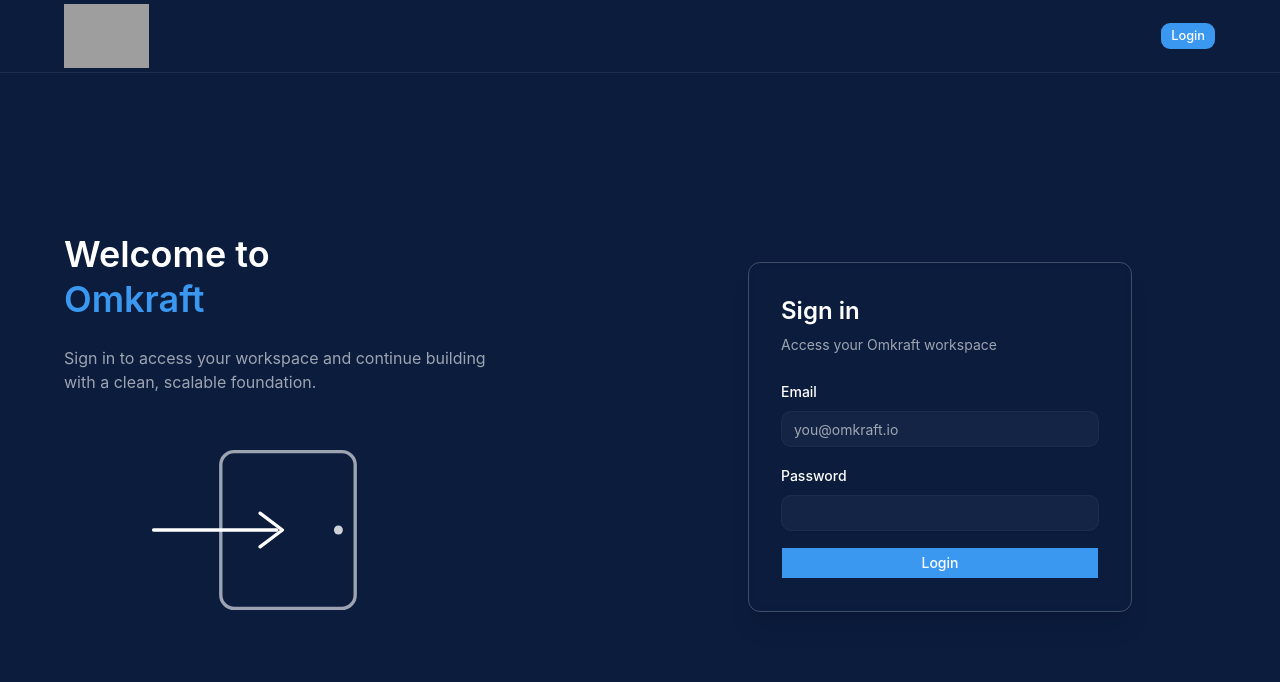
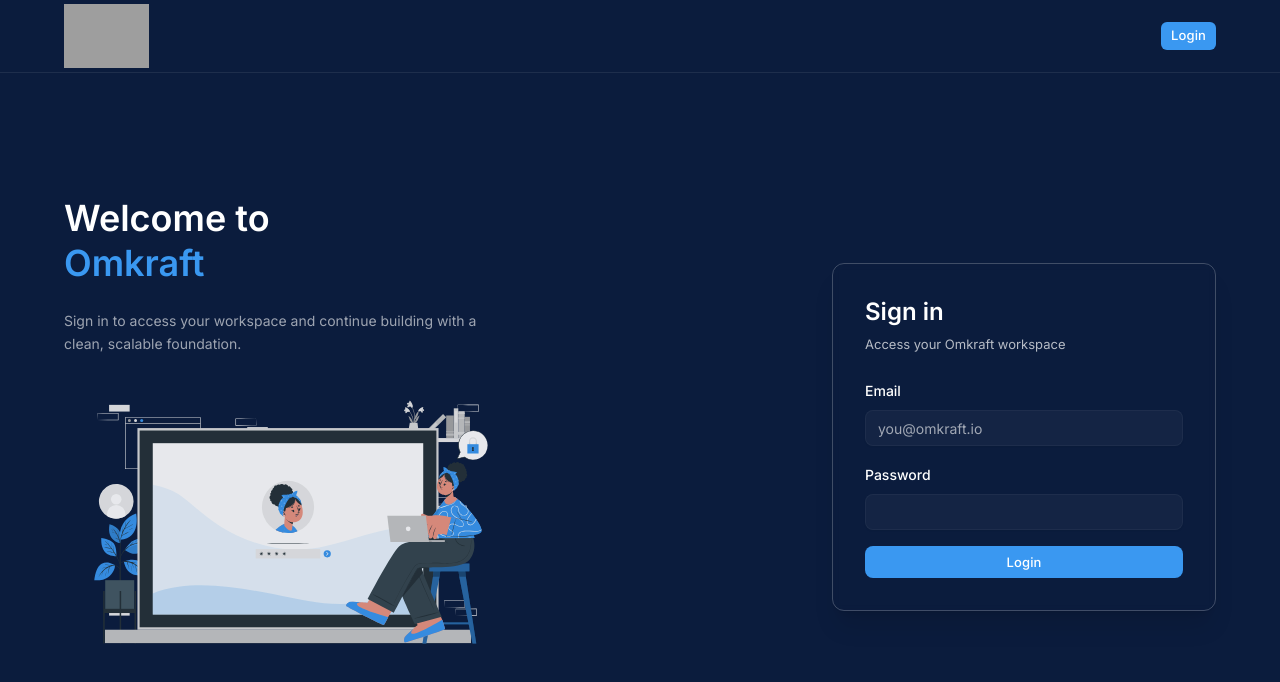
Before and after one commit to Omkraft/app-ui, a React (Vite) app: page /login in a window 1280 px wide. Shown: the top 682 px of the page. Built offline with nearby package versions, Linux system fonts and the light colour scheme; no server answers; grey boxes are pictures that could not be loaded.

Commit message:
feat(ui): add Omkraft typography and button UX standards (#17)
* chore(ui): add Vercel SPA routing configuration

* ci: fix Vercel deploy action token compatibility

* feat(ui): establish Omkraft typography and button design system

```diff
--- a/package.json
+++ b/package.json
@@ -11,6 +11,7 @@
     "preview": "vite preview"
   },
   "dependencies": {
+    "@fontsource/inter": "^5.2.8",
     "@radix-ui/react-label": "^2.1.8",
     "@radix-ui/react-slot": "^1.2.4",
     "class-variance-authority": "^0.7.1",
--- a/src/components/ui/button.tsx
+++ b/src/components/ui/button.tsx
@@ -5,26 +5,31 @@ import { cva, type VariantProps } from 'class-variance-authority';
 import { cn } from '@/lib/utils';
 
 const buttonVariants = cva(
-	'focus-visible:border-ring focus-visible:ring-ring/50 aria-invalid:ring-destructive/20 dark:aria-invalid:ring-destructive/40 aria-invalid:border-destructive dark:aria-invalid:border-destructive/50 rounded-lg border border-transparent bg-clip-padding text-sm font-medium focus-visible:ring-[3px] aria-invalid:ring-[3px] [&_svg:not([class*="size-"])]:size-4 inline-flex items-center justify-center whitespace-nowrap transition-all disabled:pointer-events-none disabled:opacity-50 [&_svg]:pointer-events-none shrink-0 [&_svg]:shrink-0 outline-none group/button select-none',
+	'inline-flex items-center justify-center whitespace-nowrap transition-all select-none \
+	text-button tracking-button rounded-md',
 	{
 		variants: {
 			variant: {
-				default: 'bg-primary text-primary-foreground hover:bg-primary/90',
-				outline: 'border-border bg-background hover:bg-muted hover:text-foreground dark:bg-input/30 dark:border-input dark:hover:bg-input/50 aria-expanded:bg-muted aria-expanded:text-foreground',
-				secondary: 'bg-background text-secondary-foreground hover:bg-secondary/80 aria-expanded:bg-secondary aria-expanded:text-secondary-foreground',
-				ghost: 'hover:bg-muted hover:text-foreground dark:hover:bg-muted/50 aria-expanded:bg-muted aria-expanded:text-foreground',
-				destructive: 'bg-destructive/10 hover:bg-destructive/20 focus-visible:ring-destructive/20 dark:focus-visible:ring-destructive/40 dark:bg-destructive/20 text-destructive focus-visible:border-destructive/40 dark:hover:bg-destructive/30',
-				link: 'text-primary underline-offset-4 hover:underline',
+				default:
+          'bg-primary text-primary-foreground hover:opacity-90',
+
+				secondary:
+          'bg-secondary text-secondary-foreground hover:bg-secondary/80',
+
+				outline:
+          'border border-border bg-transparent hover:bg-white/5',
+
+				ghost:
+          'hover:bg-white/5',
+
+				destructive:
+          'bg-[var(--destructive-bg)] text-[var(--destructive)] \
+           hover:bg-[var(--destructive-hover)] focus-visible:ring-[var(--destructive)]',
 			},
 			size: {
-				default: 'h-8 gap-1.5 px-2.5 has-data-[icon=inline-end]:pr-2 has-data-[icon=inline-start]:pl-2',
-				xs: 'h-6 gap-1 rounded-[min(var(--radius-md),10px)] px-2 text-xs in-data-[slot=button-group]:rounded-lg has-data-[icon=inline-end]:pr-1.5 has-data-[icon=inline-start]:pl-1.5 [&_svg:not([class*=\'size-\'])]:size-3',
-				sm: 'h-7 gap-1 rounded-[min(var(--radius-md),12px)] px-2.5 text-[0.8rem] in-data-[slot=button-group]:rounded-lg has-data-[icon=inline-end]:pr-1.5 has-data-[icon=inline-start]:pl-1.5 [&_svg:not([class*=\'size-\'])]:size-3.5',
-				lg: 'h-9 gap-1.5 px-2.5 has-data-[icon=inline-end]:pr-3 has-data-[icon=inline-start]:pl-3',
-				icon: 'size-8',
-				'icon-xs': 'size-6 rounded-[min(var(--radius-md),10px)] in-data-[slot=button-group]:rounded-lg [&_svg:not([class*=\'size-\'])]:size-3',
-				'icon-sm': 'size-7 rounded-[min(var(--radius-md),12px)] in-data-[slot=button-group]:rounded-lg',
-				'icon-lg': 'size-9',
+				sm: 'h-7 px-2.5 rounded-sm',
+				default: 'h-8 px-3 rounded-md',
+				lg: 'h-9 px-4 rounded-md',
 			},
 		},
 		defaultVariants: {
--- a/src/main.tsx
+++ b/src/main.tsx
@@ -1,3 +1,5 @@
+import '@fontsource/inter/latin.css';
+
 import React from 'react';
 import ReactDOM from 'react-dom/client';
 import { BrowserRouter } from 'react-router-dom';
--- a/src/pages/Login.tsx
+++ b/src/pages/Login.tsx
@@ -5,6 +5,8 @@ import { login } from '../api/auth';
 import { Button } from '@/components/ui/button';
 import { Input } from '@/components/ui/input';
 import { Label } from '@/components/ui/label';
+
+import loginIllustration from '@/assets/login-illustration.svg';
 
 export default function Login() {
 	const [email, setEmail] = useState('');
@@ -50,61 +52,21 @@ export default function Login() {
 							with a clean, scalable foundation.
 						</p>
 
-						{/* Lightweight inline SVG */}
-						<svg
-							viewBox="0 0 400 200"
-							className="w-full max-w-md text-primary/80"
-							fill="none"
-						>
-							{/* Door frame */}
-							<rect
-								x="140"
-								y="30"
-								width="120"
-								height="140"
-								rx="12"
-								stroke="currentColor"
-								strokeWidth="3"
-								opacity="0.6"
-							/>
-
-							{/* Arrow entering */}
-							<path
-								d="M80 100 H190"
-								stroke="currentColor"
-								strokeWidth="3"
-								strokeLinecap="round"
-							/>
-
-							<path
-								d="M175 85 L195 100 L175 115"
-								stroke="currentColor"
-								strokeWidth="3"
-								strokeLinecap="round"
-								strokeLinejoin="round"
-							/>
-
-							{/* Door knob */}
-							<circle
-								cx="245"
-								cy="100"
-								r="4"
-								fill="currentColor"
-								opacity="0.8"
-							/>
-						</svg>
+						<img
+							src={loginIllustration}
+							alt="Login illustration"
+							className="w-full max-w-md opacity-90"
+						/>
 
 					</div>
 				</div>
 
 				{/* Login card */}
-				<div className="flex justify-center">
+				<div className="flex justify-end">
 					<div className="w-full max-w-sm rounded-xl border border-border bg-background/95 backdrop-blur-sm p-8 shadow-xl">
 						<div className="mb-6 space-y-2">
-							<h2 className="text-2xl font-semibold text-foreground">
-								Sign in
-							</h2>
-							<p className="text-sm text-muted-foreground">
+							<h2 className="text-white">Sign in</h2>
+							<p className="text-body-sm text-white/70">
 								Access your Omkraft workspace
 							</p>
 						</div>
--- a/src/styles/_variables.scss
+++ b/src/styles/_variables.scss
@@ -6,8 +6,8 @@ $navy: #0b1c3d;
 $text-navy: #0e2a4d;
 $white: #ffffff;
 
-$system-font: -apple-system, BlinkMacSystemFont, "SF Pro Display",
-	"SF Pro Text", "Helvetica Neue", Arial, sans-serif;
+$system-font: 'Inter', system-ui, -apple-system, BlinkMacSystemFont,
+	'Segoe UI', Roboto, Arial, sans-serif;
 
 :root {
 	/* Typography */
@@ -43,5 +43,56 @@ $system-font: -apple-system, BlinkMacSystemFont, "SF Pro Display",
 	--input: rgba(255, 255, 255, 0.04);
 	--ring: var(--omkraft-primary);
 
-	--radius-md: 10px;
+	/* ========================= */
+	/* Omkraft Radius System */
+	/* ========================= */
+
+	--radius-sm: 6px;
+	--radius-md: 8px;
+	--radius-lg: 10px;
+
+	/* ========================= */
+	/* Omkraft Typography Scale */
+	/* ========================= */
+
+	--font-h1-size: 2rem;       /* 32px */
+	--font-h1-weight: 600;
+	--font-h1-line: 1.25;
+
+	--font-h2-size: 1.5rem;     /* 24px */
+	--font-h2-weight: 600;
+	--font-h2-line: 1.3;
+
+	--font-h3-size: 1.25rem;    /* 20px */
+	--font-h3-weight: 600;
+	--font-h3-line: 1.35;
+
+	--font-h4-size: 1rem;       /* 16px */
+	--font-h4-weight: 600;
+	--font-h4-line: 1.4;
+
+	--font-body-lg-size: 1rem;  /* 16px */
+	--font-body-size: 0.875rem; /* 14px */
+	--font-body-sm-size: 0.8125rem; /* 13px */
+	--font-caption-size: 0.75rem;   /* 12px */
+
+	--font-body-weight: 400;
+	--font-line-normal: 1.6;
+
+	/* ========================= */
+	/* Omkraft Button Typography */
+	/* ========================= */
+
+	--button-font-size: 0.8125rem; /* 13px */
+	--button-font-weight: 500;
+	--button-line-height: 1.2;
+	--button-letter-spacing: 0.01em;
+
+	/* ========================= */
+	/* Omkraft Destructive Tokens */
+	/* ========================= */
+
+	--destructive: #dc2626; /* Calm red */
+	--destructive-bg: rgba(220, 38, 38, 0.12);
+	--destructive-hover: rgba(220, 38, 38, 0.18);
 }
--- a/src/styles/global.scss
+++ b/src/styles/global.scss
@@ -12,11 +12,11 @@
 
 /* Global base */
 :root {
+	font-family: var(--font-sans);
 	color-scheme: light;
 }
 
 body {
-	font-family: var(--font-sans);
 	background-color: $white;
 	color: $text-navy;
 }
@@ -51,3 +51,57 @@ body {
 input:focus-visible {
 	box-shadow: 0 0 0 3px rgba(58, 152, 241, 0.35);
 }
+
+h1 {
+  font-size: var(--font-h1-size);
+  font-weight: var(--font-h1-weight);
+  line-height: var(--font-h1-line);
+}
+
+h2 {
+  font-size: var(--font-h2-size);
+  font-weight: var(--font-h2-weight);
+  line-height: var(--font-h2-line);
+}
+
+h3 {
+  font-size: var(--font-h3-size);
+  font-weight: var(--font-h3-weight);
+  line-height: var(--font-h3-line);
+}
+
+h4 {
+  font-size: var(--font-h4-size);
+  font-weight: var(--font-h4-weight);
+  line-height: var(--font-h4-line);
+}
+
+p {
+  font-size: var(--font-body-size);
+  font-weight: var(--font-body-weight);
+  line-height: var(--font-line-normal);
+}
+
+.small {
+  font-size: var(--font-body-sm-size);
+}
+
+.caption {
+  font-size: var(--font-caption-size);
+  opacity: 0.75;
+}
+
+button,
+.button {
+	font-size: var(--button-font-size);
+	font-weight: var(--button-font-weight);
+	line-height: var(--button-line-height);
+	letter-spacing: var(--button-letter-spacing);
+	border-radius: var(--radius-md);
+
+	&:disabled {
+		opacity: 0.45;
+		cursor: not-allowed;
+		pointer-events: none;
+	}
+}
--- a/tailwind.config.ts
+++ b/tailwind.config.ts
@@ -45,6 +45,21 @@ const config: Config = {
 			fontFamily: {
 				sans: ['var(--font-sans)'],
 			},
+
+			fontSize: {
+				h1: ['2rem', { lineHeight: '1.25', fontWeight: '600' }],
+				h2: ['1.5rem', { lineHeight: '1.3', fontWeight: '600' }],
+				h3: ['1.25rem', { lineHeight: '1.35', fontWeight: '600' }],
+				h4: ['1rem', { lineHeight: '1.4', fontWeight: '600' }],
+				body: ['0.875rem', { lineHeight: '1.6' }],
+				'body-sm': ['0.8125rem', { lineHeight: '1.5' }],
+				caption: ['0.75rem', { lineHeight: '1.4' }],
+				button: ['0.8125rem', { lineHeight: '1.2', fontWeight: '500' }],
+			},
+
+			letterSpacing: {
+				button: '0.01em',
+			},
 		},
 	},
 	plugins: [],
```
Also changed, not shown: src/assets/login-illustration.svg (added), 1 other file (tests, documents, lock files or other folders).
